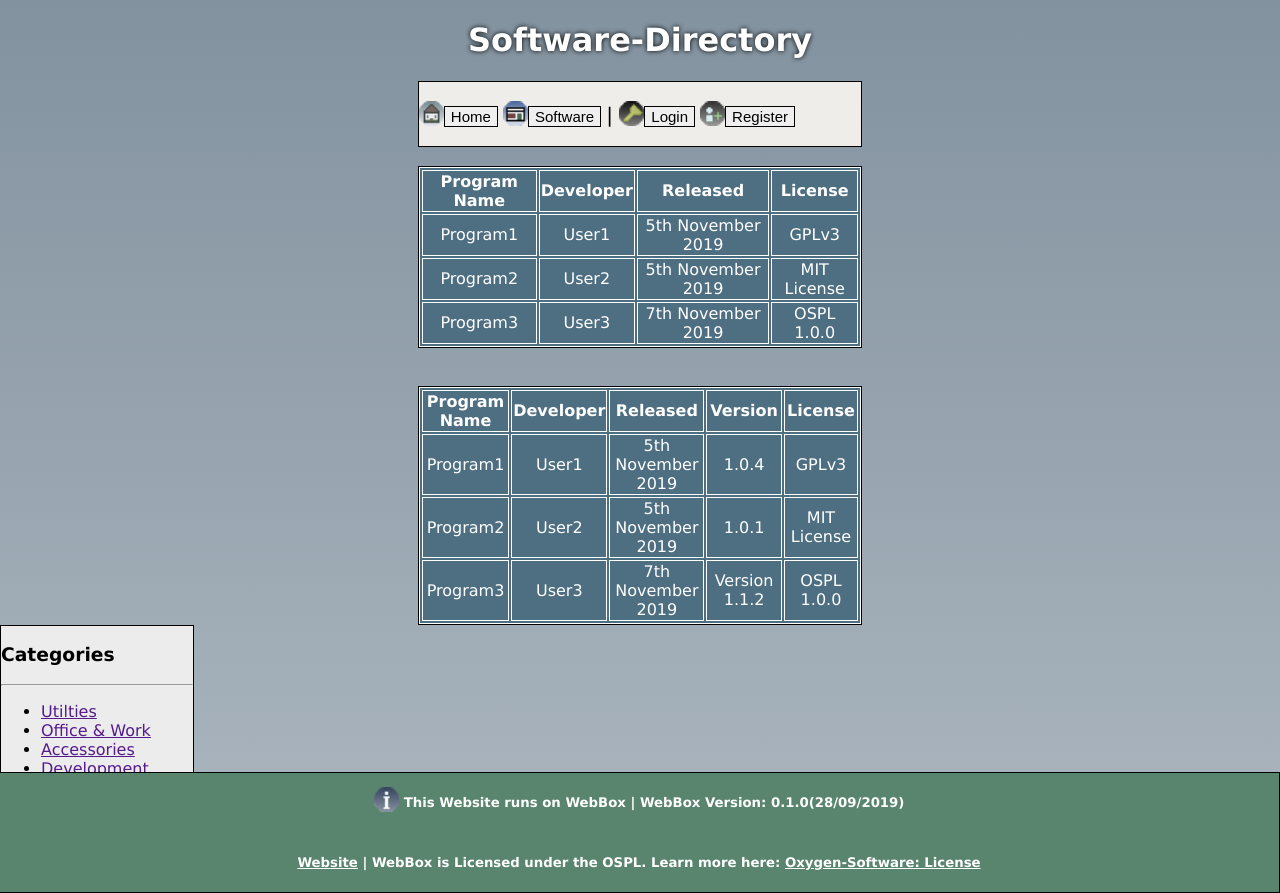
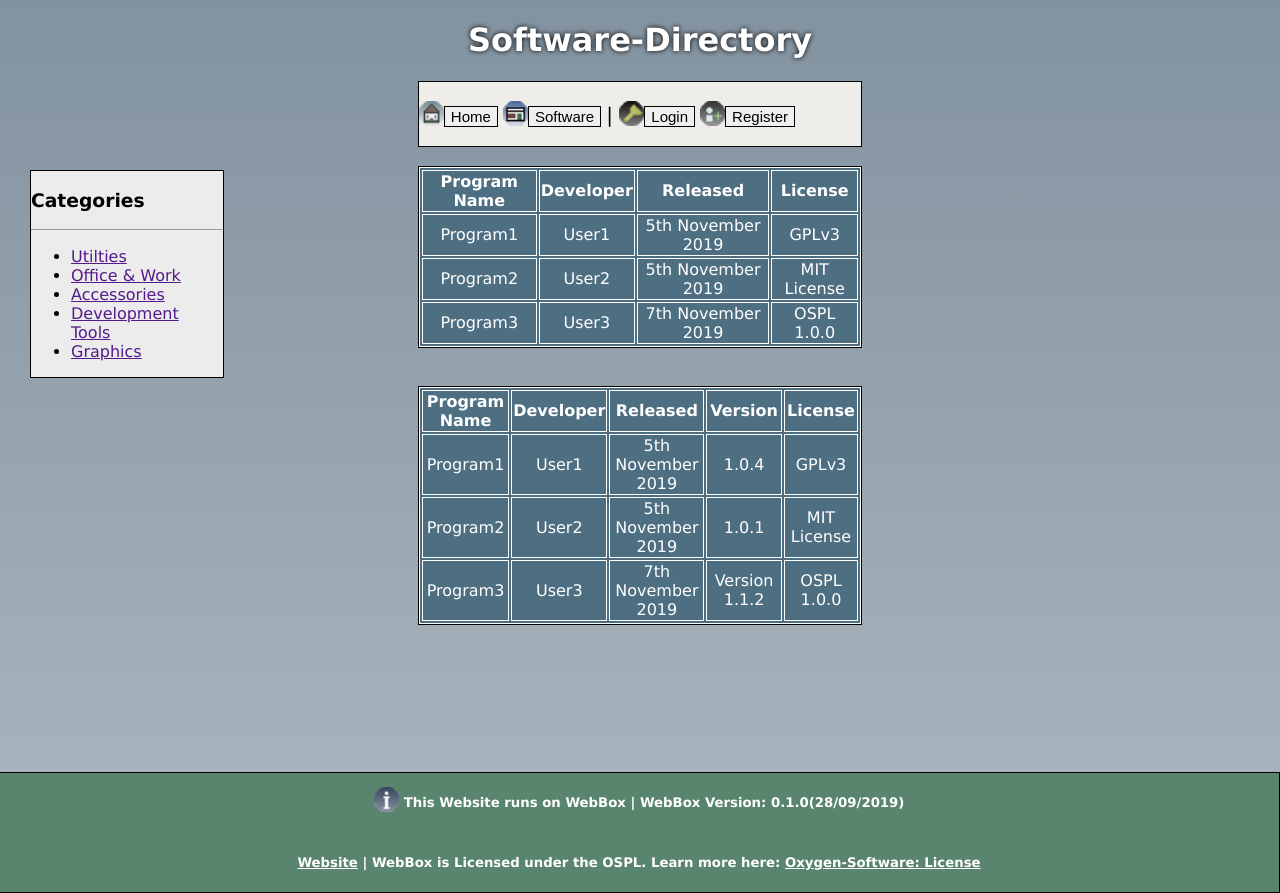
Before and after one commit to kay-ogunbo/WebBox, a PHP site: page /software.php in a window 1280 px wide. Run offline with PHP 8.4, Linux system fonts and the light colour scheme.

Commit message:
Re-Aligned Categories-List
Changed:
  - The Categories-List has been Re-Aligned.
    - The List has now been Re-Aligned to have space between the edge of the screen and is also now at the top a bit.

```diff
--- a/src/assets/theme/css/software.css
+++ b/src/assets/theme/css/software.css
@@ -41,8 +41,9 @@
      border: 1px solid black;
      /* Align it to the left */
      margin: auto;
-     position: fixed;
-     left: 0;
+     position: absolute;
+     left: 30px;
+     top: 170px;
      /* Adjust the Width */
      width: 15%;
 }
```
